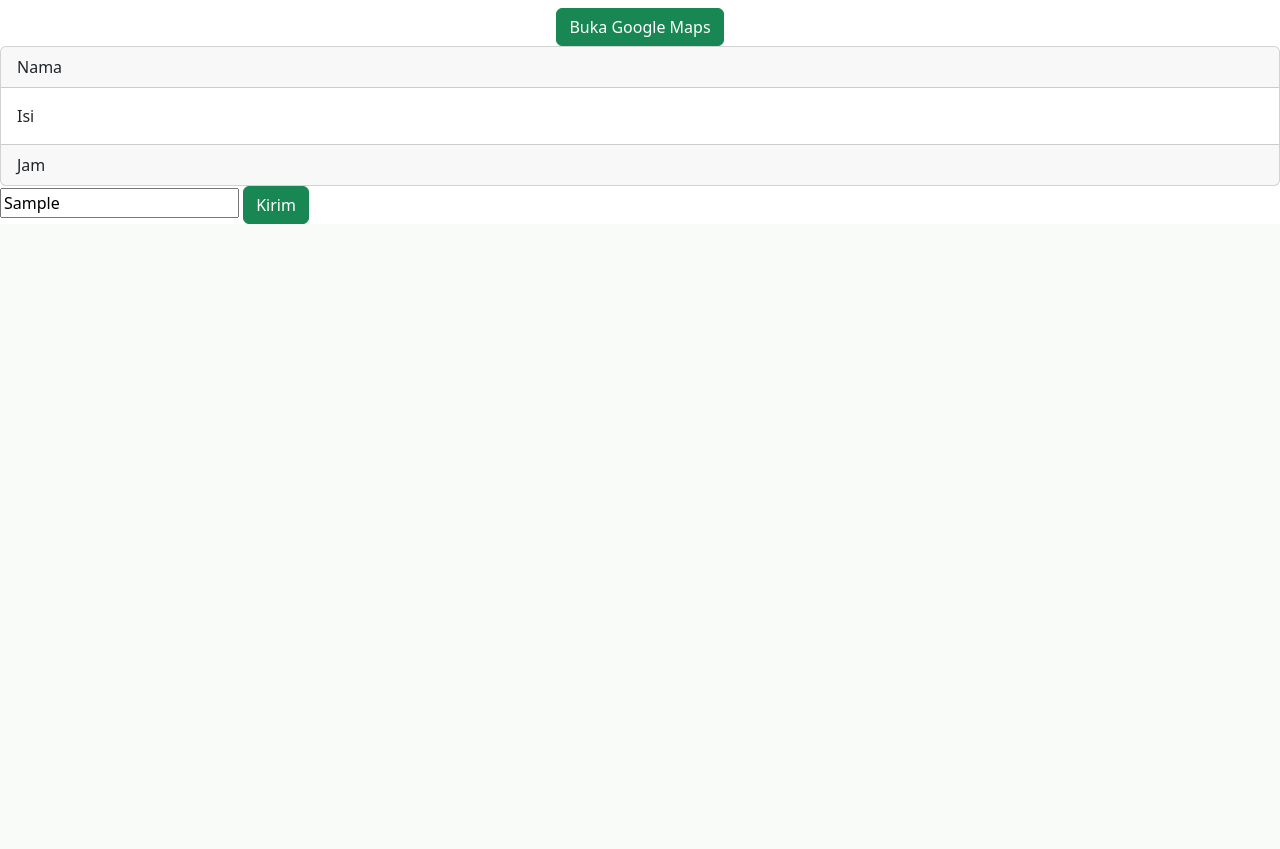
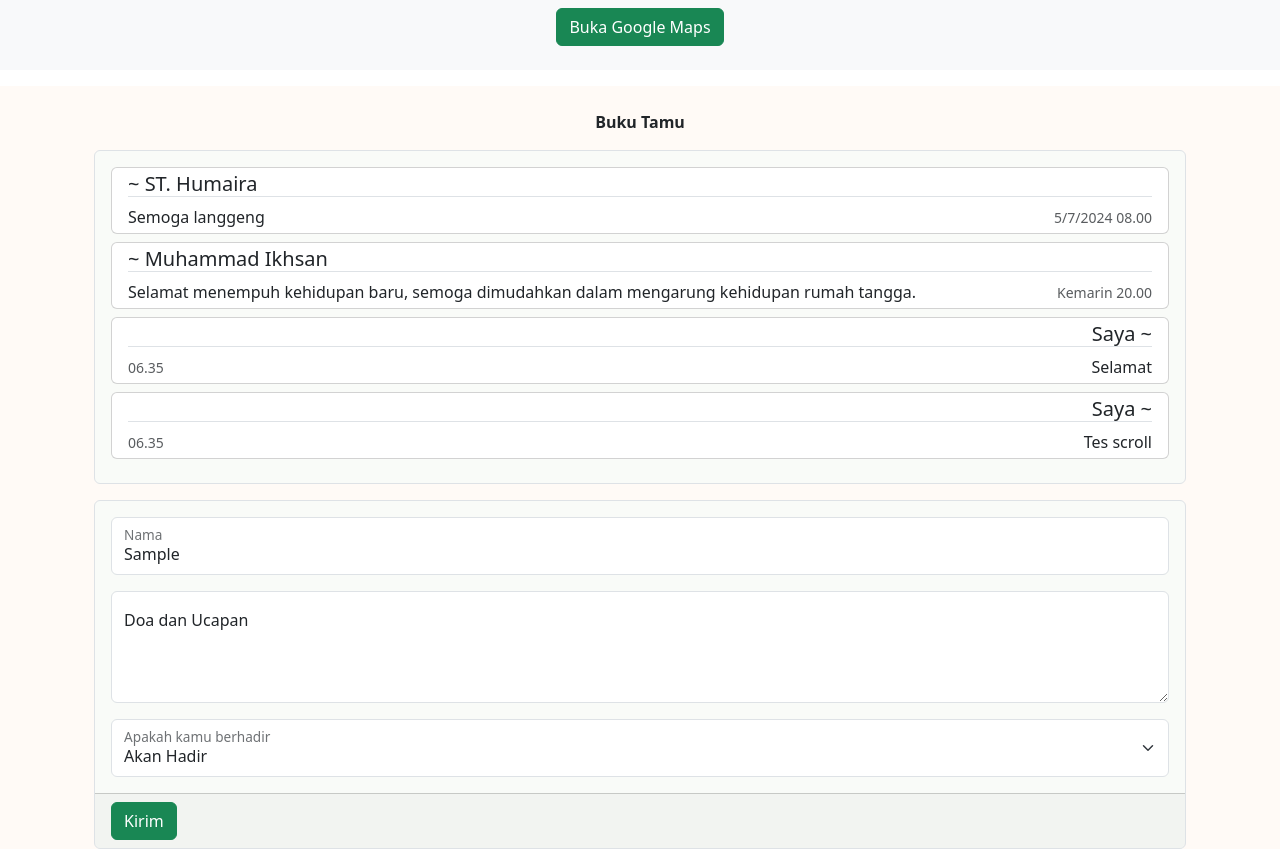
Before and after one commit to ikh05/Undangan.Unda, a PHP site: the page made by app/views/Undangan/Zulmi_Latifah.php in a window 1280 px wide. Shown: the part 2704-3553 px from the top of the page. Before the commit the page ends 2928 px from the top, so only its background shows below. Run offline with PHP 8.4, Linux system fonts and the light colour scheme; tables that the repository leaves empty or names only in its code hold one stand-in row (values such as "Sample post"); the template is opened without the code that fills it: most values are stand-ins (such as "Sample title", 1, 10 or a date in 2020); some libraries are stand-ins or nearby versions; some web fonts are replaced.

Commit message:
buku tamu

```diff
--- a/app/const.php
+++ b/app/const.php
@@ -1,9 +1,20 @@
 <?php
 	if($_SERVER['SERVER_NAME'] === 'localhost'){
+		define('DB_HOST', 'localhost');
+		define('DB_USER', 'root');
+		define('DB_PASS', '');
+		define('DB_NAME', 'undangan_unda');
 		define('BASE_URL', 'http://localhost/Undangan.ku/');
-	}elseif($_SERVER['SERVER_PROTOCOL'] === 'HTTP/1.1'){
-		define('BASE_URL', 'http://Undangan-Unda.ich.free.nf/');
+
 	}else{
-		define('BASE_URL', 'https://Undangan-Unda.ich.free.nf/');
+		// DB Hosting
+		define('DB_HOST', 'sql113.infinityfree.com');
+		define('DB_USER', 'if0_36479043');
+		define('DB_PASS', 'Ikhsan05');
+		define('DB_NAME', 'if0_36479043_undangan_unda');
+		define('BASE_URL', ($_SERVER['REQUEST_SCHEME'].'://'.$_SERVER['SERVER_NAME'].'/public/'));
 	}
+
+
+	define('BASE_ID_ORANG', 'undangan.unda-idOrang');
  ?>
--- a/app/controllers/Home.php
+++ b/app/controllers/Home.php
@@ -7,6 +7,7 @@ class Home extends Controller{
 		$data['to'] = str_replace('_', ' ', $to);
 		$data['title'] = 'Zulmi & Latifah';
 		$data['dir-assets'] = 'Zulmi_Latifah';// assets
+		$data['nama-tabel'] = 'zulmi_latifah'; /*jangan diubah*/
 		$this->view('tamplates/header', $data);
 		$this->view('Undangan/Zulmi_Latifah', $data);
 		$this->view('tamplates/footer', $data);
@@ -16,14 +17,17 @@ class Home extends Controller{
 		if(empty($_POST)){
 			$this->index('Eror 403: Halaman kirimAjax Tidak Boleh Diakses!');
 		}else{
-			var_dump($_POST);
+			$this->model('Model_BukuTamu')->simpan($_POST['nama-tabel'], $_POST);
+			echo (json_encode($_POST));
 		}
 	}
 	public function ambilAjax(){
 		if(empty($_POST)){
 			$this->index('Eror 403: Halaman ambilAjax Tidak Boleh Diakses!');
 		}else{
-			var_dump($_POST);
+			// MEKANISME MENGECEK KE DATABASE
+			$data = $this->model('Model_BukuTamu')->ambil($_POST['namaTabel'], $_POST['count']);
+			echo (json_encode($data));
 		}
 	}
 }
--- a/app/init.php
+++ b/app/init.php
@@ -2,4 +2,4 @@
 include_once 'const.php';
 include_once 'core/App.php';
 include_once 'core/Controller.php';
-// include_once 'core/Fonnte.php';
+include_once 'core/Database.php';
--- /dev/null
+++ b/app/models/Model_BukuTamu.php
@@ -0,0 +1,43 @@
+<?php
+
+
+class Model_BukuTamu{
+	protected $db;
+	protected $tabelOrang = 'orang';
+	function __construct(){
+		$this->db = new DataBase;
+	}
+	public function simpan($tabel, &$data){
+		date_default_timezone_set('Asia/Jakarta');
+		if($data['idOrang'] == -1){
+			$this->db->query("INSERT INTO $this->tabelOrang (`nama`) VALUES (:nama)");
+			$this->db->bind('nama', $data['nama']);
+			$this->db->execute();
+			// ambil yang paling bawah dan ubah idOrang
+			$this->db->query("SELECT id FROM $this->tabelOrang");
+			$id = $this->db->resultSet();
+			$data['idOrang'] = $id[count($id)-1]['id'];
+		}
+		$date = new DateTime();
+		$date = $date->format('Y-m-d H:i:s');
+		$this->db->query("INSERT INTO $tabel (`idOrang`, `isi`, `waktu`) VALUES (:idOrang, :isi, :waktu)");
+		$this->db->bind('idOrang', $data['idOrang']);
+		$this->db->bind('isi', $data['isi']);
+		$this->db->bind('waktu', $date);
+		$this->db->execute();
+	}
+	public function ambil($tabel, $count){
+		date_default_timezone_set('Asia/Jakarta');
+		$this->db->query("SELECT * FROM $tabel ORDER BY `id` DESC");
+		$buku_tamu = $this->db->resultSet();
+		if(count($buku_tamu) > (int)$count){
+			$n = count($buku_tamu) - (int)$count;
+			array_splice($buku_tamu, $n, (int)$count);
+		}
+		return $buku_tamu;
+	}
+	public function getAll($tabel){
+		$this->db->query("SELECT id FROM $tabel");
+		return $this->db->execute();
+	}
+}
--- a/app/views/Undangan/Zulmi_Latifah.php
+++ b/app/views/Undangan/Zulmi_Latifah.php
@@ -166,7 +166,7 @@
 	</div>
 </section>
 
-<section id="google-maps" class="text-center">
+<section id="google-maps" class="text-center mb-2 pb-4" style="background-color: #F8F9FAFF;">
 	<p class="text-bold">Lokasi Acara</p>
 	<div class="row mb-2">
 		<iframe src="https://www.google.com/maps/embed?pb=!1m17!1m12!1m3!1d1335.7446563411888!2d114.50055957738276!3d-3.1478142442717547!2m3!1f0!2f0!3f0!3m2!1i1024!2i768!4f13.1!3m2!1m1!2zM8KwMDgnNTIuMCJTIDExNMKwMzAnMDQuMiJF!5e0!3m2!1sid!2sid!4v1722773706520!5m2!1sid!2sid" width="600" height="450" style="border:0;" allowfullscreen="" loading="lazy" referrerpolicy="no-referrer-when-downgrade"></iframe>
@@ -174,25 +174,83 @@
 	<a href="https://www.google.com/maps/place/3%C2%B008'52.0%22S+114%C2%B030'04.2%22E/@-3.1478142,114.5005596,19z/data=!4m4!3m3!8m2!3d-3.147778!4d114.501167?entry=ttu" class="btn btn-success">Buka Google Maps</a>
 </section>
 
-<section id="buku-tamu">
-	<div class="chat">
-		<div class="card saya">
-			<div class="card-header">Nama</div>
-			<div class="card-body">Isi</div>
-			<div class="card-footer">Jam</div>
+<section id="buku-tamu" class="mt-3 bg-1 pt-4">
+	<p class="text-bold text-center mb-2">Buku Tamu</p>
+	<div class="container px-4">
+		<div class="chat border rounded p-3 bg-2 my-3" style="max-height: 50vh; overflow-y: auto;">
+			<div class="card mb-2">
+				<div class="card-body py-1">
+					<h5 class="card-title border-bottom">~ ST. Humaira</h5>
+					<div class="d-flex justify-content-between flex-wrap">
+						<p class="card-text">Semoga langgeng</p>
+						<p class="card-text"><small class="text-body-secondary">5/7/2024 08.00</small></p>
+					</div>
+				</div>
+			</div>
+			<div class="card mb-2">
+				<div class="card-body py-1">
+					<h5 class="card-title border-bottom">~ Muhammad Ikhsan</h5>
+					<div class="d-flex justify-content-between flex-wrap">
+						<p class="card-text">Selamat menempuh kehidupan baru, semoga dimudahkan dalam mengarung kehidupan rumah tangga.</p>
+						<p class="card-text"><small class="text-body-secondary">Kemarin 20.00</small></p>
+					</div>
+				</div>
+			</div>
+			<div class="card mb-2 text-end">
+				<div class="card-body py-1">
+					<h5 class="card-title border-bottom">Saya ~</h5>
+					<div class="d-flex justify-content-between flex-wrap flex-row-reverse">
+						<p class="card-text">Selamat</p>
+						<p class="card-text "><small class="text-body-secondary">06.35</small></p>
+					</div>
+				</div>
+			</div>
+			<div class="card mb-2 text-end">
+				<div class="card-body py-1">
+					<h5 class="card-title border-bottom">Saya ~</h5>
+					<div class="d-flex justify-content-between flex-wrap flex-row-reverse">
+						<p class="card-text">Tes scroll</p>
+						<p class="card-text "><small class="text-body-secondary">06.35</small></p>
+					</div>
+				</div>
+			</div>
 		</div>
+		<form id="buku-tamu-form" class="border rounded bg-2 card">
+			<div class="card-body pb-0">
+				<div class="inputHidden">
+					<input type="hidden" name="nama-tabel" value="<?= $data['nama-tabel'] ?>">
+					<input type="hidden" name="idOrang" value="-1">
+				</div>
+				<div class="inputGruop">
+					<div class="form-floating mb-3">
+						<input placeholder="Nama" id="nama" class="form-control" type="text" name="nama" required value="<?= ($data['to'] != 'Bapak/Ibu/Saudara(i)') ? $data['to'] : ''?>">
+						<label for="nama">Nama</label>
+					</div>
+					<div class="form-floating mb-3">
+						<textarea placeholder="Pesan dan Doa" id="isi" class="form-control" name="isi" required style="height: 7rem;"></textarea>
+						<label for="isi">Doa dan Ucapan</label>
+					</div>
+					<div class="form-floating mb-3">
+						<select class="form-select" id="hadir" name="hadir">
+							<option value="1">Akan Hadir</option>
+							<option value="0">Belum Tahu</option>
+							<option value="-1">Berhalangan Hadir</option>
+						</select>
+						<label for="hadir">Apakah kamu berhadir</label>
+					</div>
+				</div>
+			</div>
+			<div class="card-footer">
+				<button class="btn btn-success" type="submit">Kirim</button>
+			</div>
+		</form>
 	</div>
+
 	<!-- DB pengunjung    -> id, nama
 		 DB bukuTamu (1/1)-> id, idOrang, isiUcapan, kapan
 
 		 idOrang akan disimpan kedalam localstorage saat pertama kali ngirim, seterusnya akan menggunakan itu
 		 -->
-	<form id="buku-tamu-form">
-		<input type="hidden" name="nama-tabel" value="<?= $data['dir-assets'] ?>">
-		<input type="hidden" name="idOrang" value="">
-		<input type="text" name="nama" required value="<?= ($data['to'] != 'Bapak/Ibu/Saudara(i)') ? $data['to'] : ''?>">
-		<button class="btn btn-success" type="submit">Kirim</button>
-	</form>
 </section>
 
 
@@ -224,30 +282,38 @@
 			})
 		});
 
-		// menjaga ukuran countdown
+		// MENJAGA UKURAN COUNTDOWN
 		const cdAkad = document.getElementById('countdown-akad')
 		const cdResepsi = document.getElementById('countdown-resepsi');
 		const w = document.querySelector('.rangkaian-acara-bungkus').offsetWidth;
-		console.log(w);
 		cdAkad.setAttribute('width', w)
 		cdResepsi.setAttribute('width', w);
 
-		// buku tamu
+		// ID-ORANG
+		const idOrang = document.querySelector('[name=idOrang]');
+		if(localStorage.getItem('<?= BASE_ID_ORANG ?>') !== null){
+			idOrang.value = localStorage.getItem('<?= BASE_ID_ORANG ?>');
+		}
+
+		// MENGIRIM UCAPAN
 		const bukuTamu = document.getElementById('buku-tamu-form');
 		bukuTamu.addEventListener('submit', event =>{
 			event.preventDefault();
-			ajaxSet(bukuTamu, function(res){
-				console.log('didalam function yang dikirim ke ajaxSet');
+			ajaxSet(bukuTamu, res => {
+				localStorage.setItem('<?= BASE_ID_ORANG ?>', res['idOrang']);
+				document.querySelector('#buku-tamu #isi').value = '';
+				let count = document.querySelector('#buku-tamu .chat').children.length;
+				ajaxGet({count, namaTabel:'<?= $data['nama-tabel'] ?>'}, res=>updateBukuTamu(res));
 			});
 		})
 
 
 		// MENAMPILKAN CHAT BARU
 		let count = document.querySelector('#buku-tamu .chat').children.length;
-		ajaxGet({count: count}, (res)=>updateBukuTamu(res))
+		ajaxGet({count, namaTabel:'<?= $data['nama-tabel'] ?>'}, res=>updateBukuTamu(res))
 		setInterval(()=>{
 			count = document.querySelector('#buku-tamu .chat').children.length;
-			ajaxGet({count: count}, (res)=>updateBukuTamu(res))
+			ajaxGet({count, namaTabel:'<?= $data['nama-tabel'] ?>'}, res=>updateBukuTamu(res))
 		}, 10000);
 	})
 
@@ -264,14 +330,15 @@
 		})
 	}
 
-	function ajaxSet (form, f=''){
+	function ajaxSet (form, callback=''){
 		let data = new FormData(form);
 		let ajax = new XMLHttpRequest();
 		ajax.onreadystatechange = function() {
 			if (ajax.readyState == 4 && ajax.status == 200) {
-				let response = ajax.responseText;
-				console.log(response);
-				if(typeof(f) === 'function') f(response);
+				let response = JSON.parse(ajax.responseText);
+				console.log(ajax.responseText)
+				// console.log(response)
+				if(typeof(callback) === 'function') callback(response);
 			}else{
 				console.log(ajax.statusText);
 			}
@@ -280,14 +347,14 @@
 		ajax.setRequestHeader('Accept', 'application/json');
 		ajax.send(data);
 	}
-	function ajaxGet (data={}, f='') {
+	function ajaxGet (data={}, callback='') {
 		let ajax = new XMLHttpRequest();
 		 const urlEncodedData = new URLSearchParams(data).toString();
 		ajax.onreadystatechange = function() {
 			if (ajax.readyState == 4 && ajax.status == 200) {
-				let response = ajax.responseText;
+				let response = JSON.parse(ajax.responseText);
 				console.log(response);
-				if(typeof(f) === 'function') f(response);
+				if(typeof(callback) === 'function') callback(response);
 			}else{
 				console.log(ajax.statusText);
 			}
@@ -298,7 +365,9 @@
 	}
 	function updateBukuTamu (res) {
 		// akan menerima berapa banyak data yang beda antara UI dan DB
-		console.log('didalam update buku tamu');
+		if(res.length){
+			console.log(res)
+		}
 	}
 
 
--- a/app/views/tamplates/footer.php
+++ b/app/views/tamplates/footer.php
@@ -1,4 +1,7 @@
 
 <script src="https://cdn.jsdelivr.net/npm/bootstrap@5.3.3/dist/js/bootstrap.bundle.min.js" integrity="sha384-YvpcrYf0tY3lHB60NNkmXc5s9fDVZLESaAA55NDzOxhy9GkcIdslK1eN7N6jIeHz" crossorigin="anonymous"></script>
+
+<script src='http://localhost/vendor/bootstrap-5.3.3/dist/js/bootstrap.min.js' type='text/javascript'></script>
+
 </body>
 </html>
--- a/app/views/tamplates/header.php
+++ b/app/views/tamplates/header.php
@@ -8,5 +8,9 @@
 	<link href="https://cdn.jsdelivr.net/npm/bootstrap@5.3.3/dist/css/bootstrap.min.css" rel="stylesheet" integrity="sha384-QWTKZyjpPEjISv5WaRU9OFeRpok6YctnYmDr5pNlyT2bRjXh0JMhjY6hW+ALEwIH" crossorigin="anonymous">
 
 
+	<!-- offline -->
+	<link href='http://localhost/vendor/fontawesome-pro/fontawesome-pro-6.5.1-web/css/all.css' rel='stylesheet' type='text/css'>
+	<link href='http://localhost/vendor/bootstrap-5.3.3/dist/css/bootstrap.min.css' rel='stylesheet' type='text/css'>
+
 </head>
 <body id="body-main" class="not-scroll">
```
Also changed, not shown: app/core/Database.php (added, +56 -0 lines), app/tabel.sql (added, +28 -0 lines).
